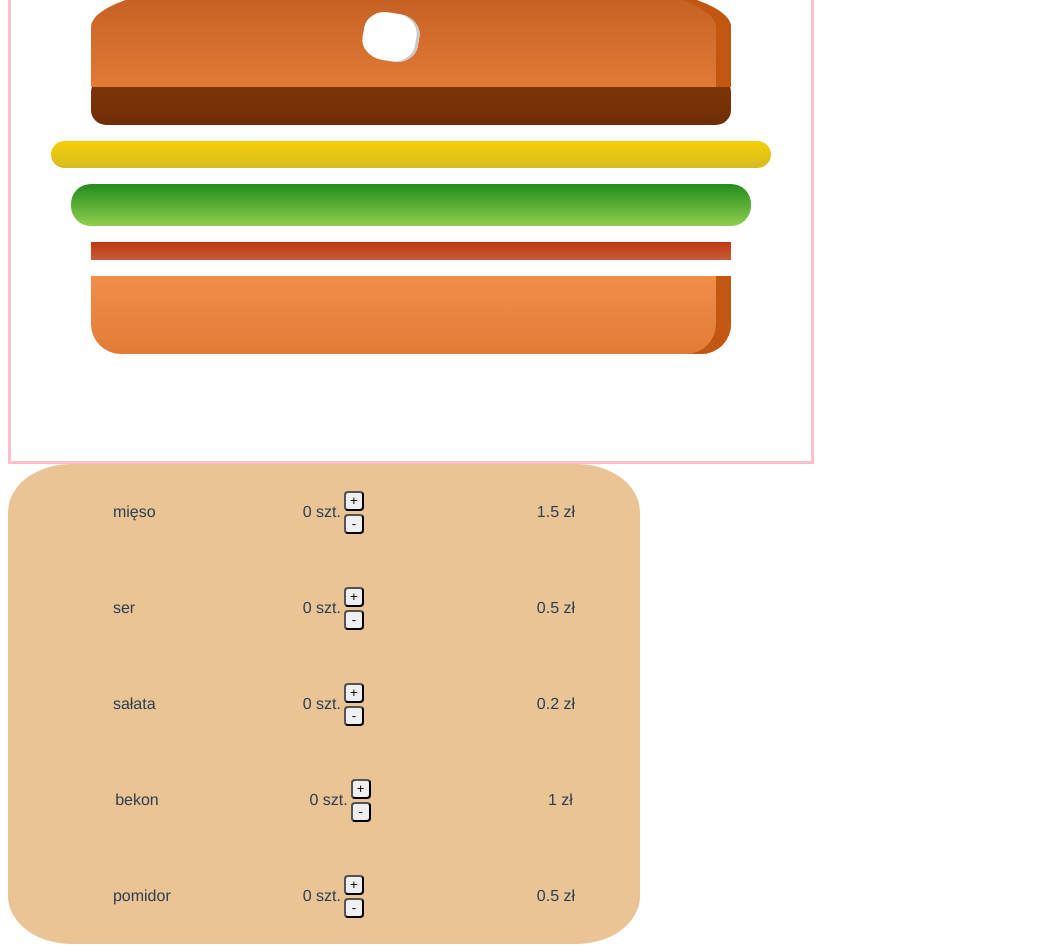
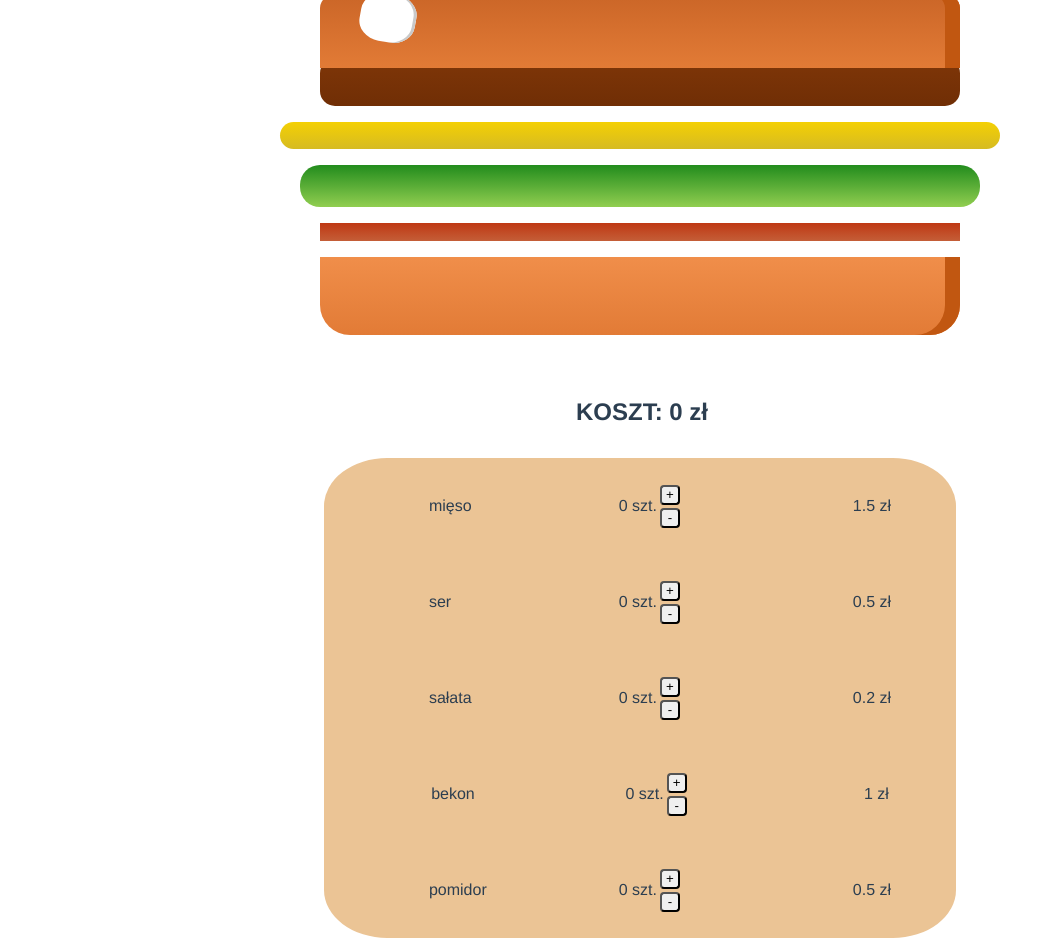
Before and after one commit to Kasia94/Burger, a Vue app: page / in a window 1280 px wide. Shown: the part 262-1214 px from the top of the page, without its empty margins (0-1055 px from the left). Built offline with nearby package versions, Linux system fonts and the light colour scheme.

Commit message:
fix ingredients location

```diff
--- a/src/App.vue
+++ b/src/App.vue
@@ -4,29 +4,40 @@
     <HelloWorld msg="Welcome to Your Vue.js App"/> -->
 
     <Header style="border: 1px solid red" />
-    <Burger/>
-    <Cost/>
-    <Ingredients/>
+    <Burger />
+    <Cost :ingredients="ingredients"/>
+    <Ingredients :ingredients="ingredients" />
   </div>
 </template>
 
 <script>
 // import HelloWorld from './components/HelloWorld.vue'
-import Burger from './components/Burger.vue'
-import Cost from './components/Cost.vue'
-import Header from './components/Header.vue'
-import Ingredients from './components/Ingredients.vue'
+import Burger from "./components/Burger.vue";
+import Cost from "./components/Cost.vue";
+import Header from "./components/Header.vue";
+import Ingredients from "./components/Ingredients.vue";
 
 export default {
-  name: 'App',
+  name: "App",
   components: {
     // HelloWorld
     Burger,
     Cost,
     Header,
-    Ingredients
-  }
-}
+    Ingredients,
+  },
+  data() {
+    return {
+      ingredients: [
+        { name: "mięso", value: 0, price: 1.5 },
+        { name: "ser", value: 0, price: 0.5 },
+        { name: "sałata", value: 0, price: 0.2 },
+        { name: "bekon", value: 0, price: 1.0 },
+        { name: "pomidor", value: 0, price: 0.5 },
+      ],
+    };
+  },
+};
 </script>
 
 <style>
--- a/src/components/Burger.vue
+++ b/src/components/Burger.vue
@@ -12,10 +12,10 @@
 </template>
  <style>
 .Burger{
-    border: solid pink 3px;
     height: 75vh;
     max-width: 100vh;
     top: 0;
+    margin: auto;
 }
 .Burger__bread-bottom {
     height: 13%;
@@ -29,7 +29,7 @@
     width: 7%;
     height: 8%;
     background-color: white;
-    left: 44%;
+    left: 15%;
     top: 0;
     border-radius: 40%;
     transform: rotate(10deg);
--- a/src/components/Cost.vue
+++ b/src/components/Cost.vue
@@ -0,0 +1,26 @@
+<template>
+    <h2 class="cost">KOSZT: {{cost}} zł</h2>
+</template>
+<script>
+export default {
+   data(){
+       return{
+           cost:0
+       }
+   },
+   props:{
+       ingredients: {
+      type: Object,
+    },
+   },
+   methods:{},
+   computed:{}
+}
+</script>
+<style>
+.cost{
+   position: absolute;
+   top: 80%;
+   left:45%
+}
+</style>
--- a/src/components/Ingredients.vue
+++ b/src/components/Ingredients.vue
@@ -1,13 +1,20 @@
 <template>
-  <div class='Menu'>
-    <ul  v-for="item in ingredients" :key="item.index">
+  <div class="Menu">
+    <ul v-for="item in ingredients" :key="item.index">
       <li class="Menu__item">
         <p class="Menu__item-name">{{ item.name }}</p>
         <div class="Menu__item-value">
           <p>{{ item.value }} szt.</p>
           <div class="Menu__btns">
-          <button @click="addIngredient(item.name)" class="Menu__btn-value">+</button>
-          <button @click="removeIngredient(item.name)"  class="Menu__btn-value">-</button>
+            <button @click="addIngredient(item.name)" class="Menu__btn-value">
+              +
+            </button>
+            <button
+              @click="removeIngredient(item.name)"
+              class="Menu__btn-value"
+            >
+              -
+            </button>
           </div>
         </div>
         <p class="price">{{ item.price }} zł</p>
@@ -17,72 +24,66 @@
 </template>
 <script>
 export default {
-  data() {
-    return {
-      ingredients: [
-        { name: "mięso", value: 0, price: 1.5 },
-        { name: "ser", value: 0, price: 0.5 },
-        { name: "sałata", value: 0, price: 0.2 },
-        { name: "bekon", value: 0, price: 1.0 },
-        { name: "pomidor", value: 0, price: 0.5 },
-      ],
-      item:''
-    };
+  props: {
+    ingredients: {
+      type: Object,
     },
-  methods:{
-addIngredient(name){
-  this.item = this.ingredients.find(i => i.name === name)
-  if (this.item.value >= 5) {
-    return
+  },
+
+  methods: {
+    addIngredient(name) {
+      const item = this.ingredients.find((i) => i.name === name);
+      if (item.value >= 5) {
+        return;
       }
-  this.item.value++
+      item.value++;
     },
-removeIngredient(name){
-  this.item=this.ingredients.find(i => i.name === name)
-   if (this.item.value <= 0) {
-    return }
-    this.item.value--
+    removeIngredient(name) {
+      const item = this.ingredients.find((i) => i.name === name);
+      if (item.value <= 0) {
+        return;
       }
-  }
+      item.value--;
+    },
+  },
 };
 </script>
 <style lang="css">
-
-.Menu{
+.Menu {
+  margin: auto;
   display: flex;
   flex-direction: column;
   background-color: rgb(235, 196, 149);
-    width:50%;
+  width: 50%;
   min-width: 270px;
   border-radius: 10%;
 }
-.Menu__item{
+.Menu__item {
   display: flex;
   flex-direction: row;
   height: 8vh;
   width: 100%;
   align-items: center;
-    justify-content:space-around;
+  justify-content: space-around;
 }
-.Menu__item-name{
+.Menu__item-name {
   display: inline-block;
   min-width: 60px;
   text-align: start;
 }
-.Menu__item-value{
+.Menu__item-value {
   display: flex;
-    height:25px ;
+  height: 25px;
   padding-right: 40px;
   align-items: center;
 }
-.Menu__btns button{
+.Menu__btns button {
   display: flex;
   flex-direction: column;
   padding: 8px;
   margin: 3px;
-
 }
-.Menu__btn-value{
+.Menu__btn-value {
   border-radius: 20%;
   height: 8px;
   width: 8px;
```
Lines whose indentation alone changed are shown as unchanged.
